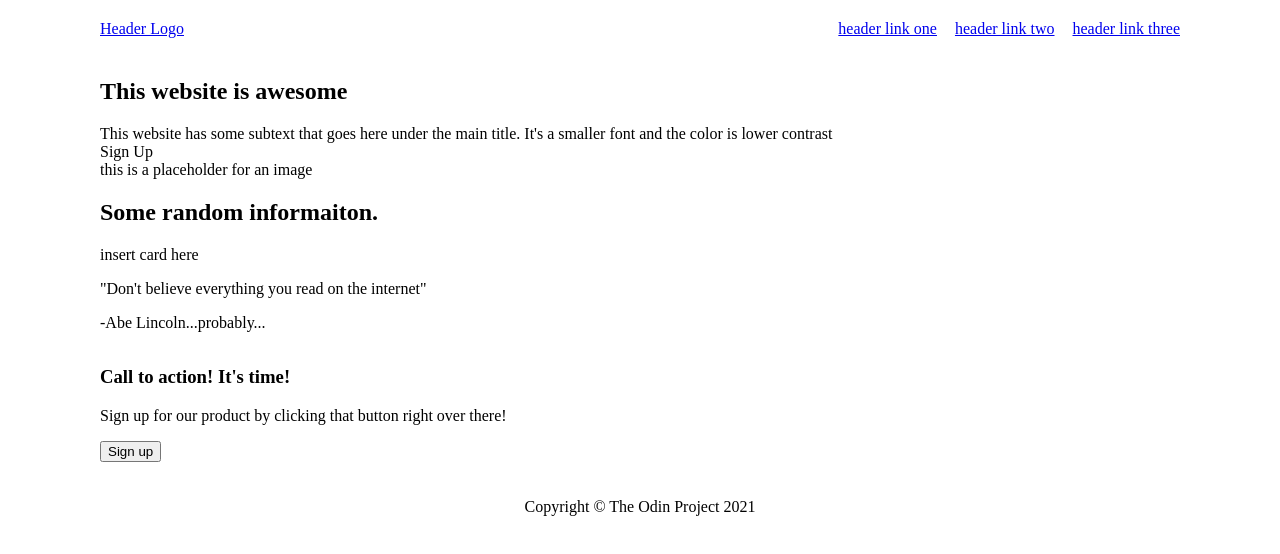
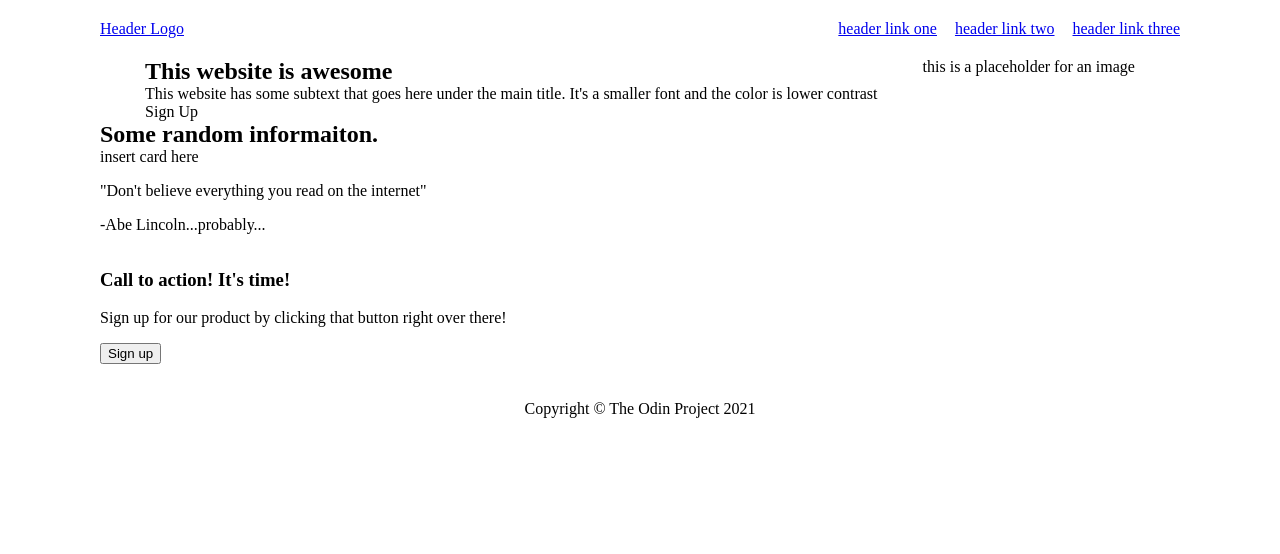
Before and after one commit to dkirk101/landing-page, a plain HTML site: page index.html in a window 1280 px wide. Drawn offline with Linux system fonts and the light colour scheme.

Commit message:
Update title-container with flexbox

```diff
--- a/style.css
+++ b/style.css
@@ -22,6 +22,10 @@ ul, li {
     gap: 18px;
 }
 
+h2 {
+    margin: 0;
+}
+
 .header {
     display: flex;
     flex-direction: row;
@@ -37,11 +41,7 @@ ul, li {
     align-items: center;
 }
 
-/*
-.left-links {
+.title-container {
     display: flex;
-
+    justify-content: space-evenly;
 }
-.right-links {
-    display: flex;
-} */
```
